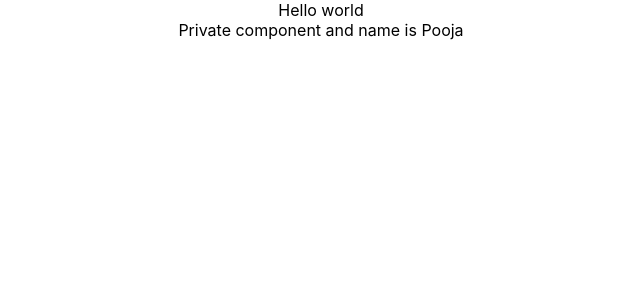
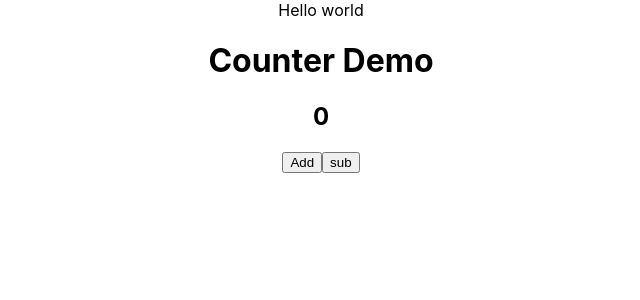
Before and after one commit to poojashelke8/typescript-practice, a React (Create React App) app: page / in a window 1280 px wide. Shown: the top 300 px of the page, without its empty margins (319-959 px from the left). Built offline with nearby package versions, Linux system fonts and the light colour scheme.

Commit message:
added counter functionality for demo

```diff
--- a/src/App.tsx
+++ b/src/App.tsx
@@ -1,15 +1,17 @@
-import { profile } from 'console';
+// import { profile } from 'console';
 import './App.css';
 // import Greet from './Components/Greet';
-// import Greet2 from './Components/Greet2';
+import Greet2 from './Components/Basics/Greet2';
 // import User from './Components/Context/User';
 // import Form from './Components/Form';
 // import { ContextProvider } from './Components/Context/ThemeContext';
 // import Box from './Components/Context/Box';
 // import { ContextProvider } from './Components/Context/ThemeContext';
 // import User from './Components/Basics/User';
-import Private from './Components/Componenet_prop/Private';
-import Profile from './Components/Componenet_prop/Profile';
+// import Private from './Components/Componenet_prop/Private';
+// import Profile from './Components/Componenet_prop/Profile';
+
+
 
 function App() {
 // const PersonName = {
@@ -36,6 +38,8 @@ function App() {
   return (
     <div className="App">
       Hello world
+      <Greet2 title='Counter Demo'/>
+
       {/* -----Individual types------- */}
       {/* <Greet name='Pooja' messagecount={5} isloggedin={true} />  */}
 
@@ -60,7 +64,7 @@ function App() {
     {/* <ContextProvider>
       <User/>
     </ContextProvider> */}
-    <Private isloggedin={true} component={Profile}/>
+     {/* <Private isloggedin={true} component={Profile}/> */}
     </div>
   );
 }
--- a/src/Components/Basics/Greet2.tsx
+++ b/src/Components/Basics/Greet2.tsx
@@ -1,11 +1,27 @@
+import { useState } from "react"
 type data={
-    children:string
+    title:string
+
 }
 
 
 function Greet2(props:data) {
+  const [count,setCount] = useState(0)
+
+  const add =() =>{
+    setCount(count+1)
+  }
+
+  const sub = ()=>{
+    setCount(count-1)
+  }
   return (
-    <div>{props.children}</div>
+    <div>
+      <h1>{props.title}</h1>
+      <h2>{count}</h2>
+      <button onClick={()=>add()}>Add</button>
+      <button onClick={()=>sub()}>sub</button>
+    </div>
   )
 }
 
```
